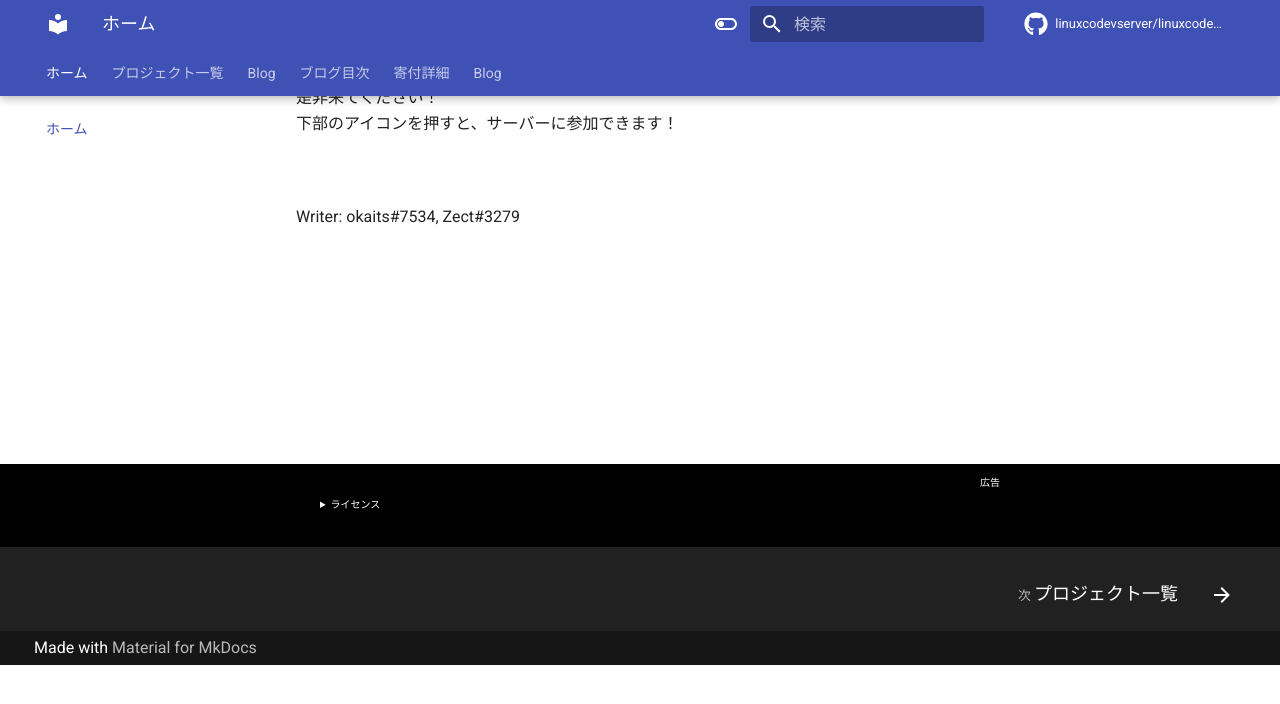
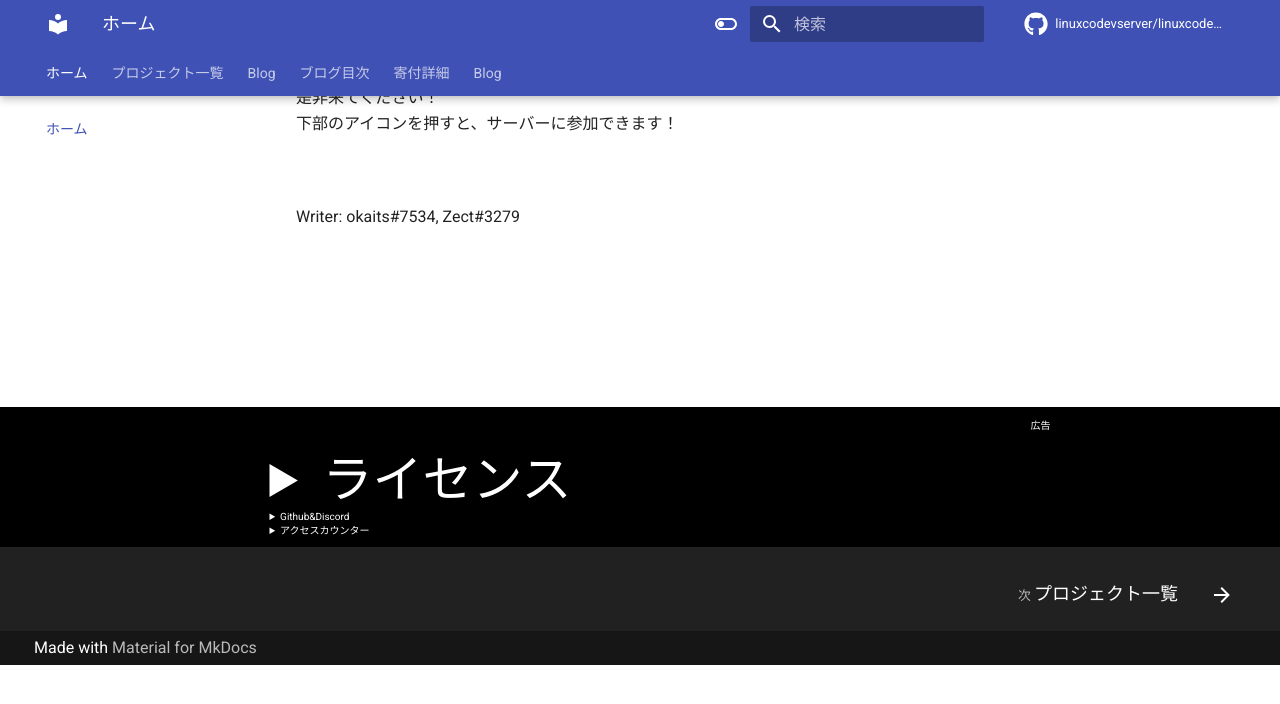
Before and after one commit to linuxcodevserver/linuxcodevserver.github.io, an MkDocs documentation site: the page built from docs/index.md, in a window 1280 px wide and 900 px high, scrolled down 235 px. Shown: the top 704 px of the window. Built offline with MkDocs 1.6.1 and Material for MkDocs 9.7.7, drawn with Linux system fonts in a browser that asks for light colours; comment, search, counter and statistics services are not loaded; after the commit the page ends 900 px from its top, so only the background shows below that.

Commit message:
[update] サイズ調整

```diff
--- a/overrides/partials/footer.html
+++ b/overrides/partials/footer.html
@@ -14,7 +14,7 @@
   <li style="text-align: left;" class="footer-li">
   <br>
   <br>
-  <details style="height: 600%;"><summary class="noselect">ライセンス</summary><a href="http://creativecommons.org/licenses/by-sa/4.0/"><img alt="Creative Commons License" style="border-width:0; margin-left: 0.3cm;" src="https://i.creativecommons.org/l/by-sa/4.0/88x31.png" /></a><br><span style="margin-left: 0.3cm;" onclick="location.href='https://linuxcodevserver.github.io';">皆の意見交流所公式サイト</span><span> by </span><span onclick="location.href='https://discord.com/invite/sUdAE64Zc7';">Zect#3279, okaits#7534(皆の意見交流所)</span><span> is licensed under a </span><span onclick="location.href='http://creativecommons.org/licenses/by-sa/4.0/';">Creative Commons Attribution-ShareAlike 4.0 International License</span>.<span style="margin-right: 30%;"></span><br><br></details>
+  <details style="font-size: 500%"><summary class="noselect">ライセンス</summary><a href="http://creativecommons.org/licenses/by-sa/4.0/"><img alt="Creative Commons License" style="border-width:0; margin-left: 0.3cm;" src="https://i.creativecommons.org/l/by-sa/4.0/88x31.png" /></a><br><span style="margin-left: 0.3cm;" onclick="location.href='https://linuxcodevserver.github.io';">皆の意見交流所公式サイト</span><span> by </span><span onclick="location.href='https://discord.com/invite/sUdAE64Zc7';">Zect#3279, okaits#7534(皆の意見交流所)</span><span> is licensed under a </span><span onclick="location.href='http://creativecommons.org/licenses/by-sa/4.0/';">Creative Commons Attribution-ShareAlike 4.0 International License</span>.<span style="margin-right: 30%;"></span><br><br></details>
   <details>
     <summary class="noselect">Github&Discord</summary>
     <a href="https://github.com/linuxcodevserver/linuxcodevserver.github.io" style="margin-left: 0.2cm;"><img src="https://linuxcodevserver.github.io/linuxcodevblog/img/github.png" alt="Github" style="width: 2cm;"></a><br>
```
